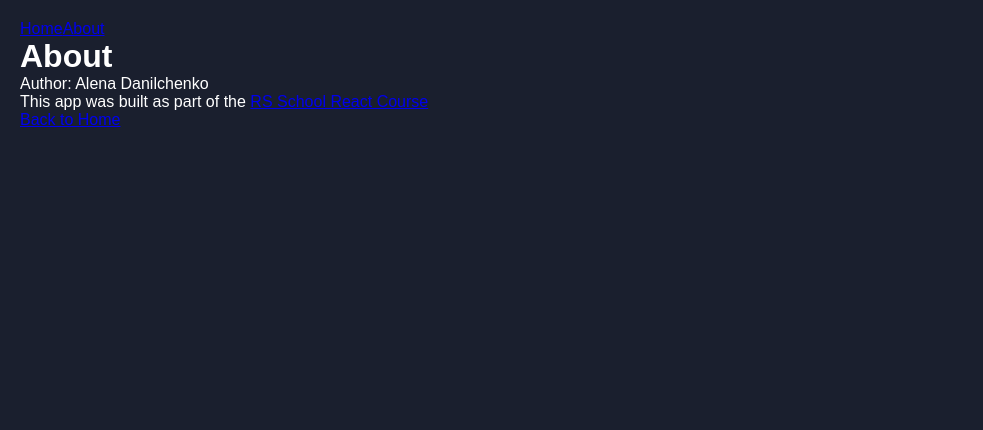
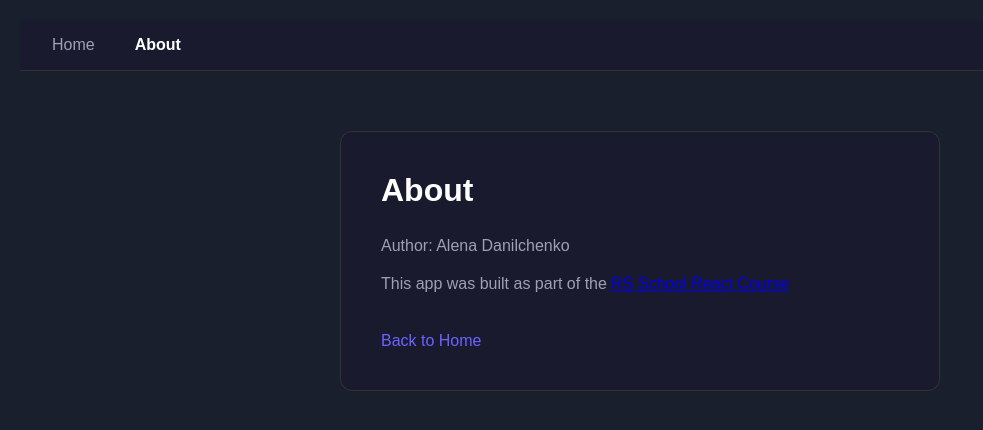
Before and after one commit to anelka777/rs-react-app, a React (Vite) app: page /about in a window 1280 px wide. Shown: the top 430 px of the page, without its empty margins (0-983 px from the left). Built offline with nearby package versions, Linux system fonts and the light colour scheme.

Commit message:
feat: add styles for Layout and About page

```diff
--- a/src/components/Layout/Layout.module.css
+++ b/src/components/Layout/Layout.module.css
@@ -0,0 +1,39 @@
+.layout {
+    min-height: 100vh;
+    display: flex;
+    flex-direction: column;
+}
+
+.header {
+    padding: 12px 24px;
+    background-color: #1a1a2e;
+    border-bottom: 1px solid #333;
+}
+
+.nav {
+    display: flex;
+    gap: 24px;
+}
+
+.nav__link {
+    color: #a0a0b0;
+    text-decoration: none;
+    font-size: 16px;
+    padding: 4px 8px;
+    border-radius: 4px;
+    transition: color 0.2s;
+}
+
+.nav__link:hover {
+    color: #ffffff;
+}
+
+.nav__link.active {
+    color: #ffffff;
+    font-weight: 600;
+}
+
+.main {
+    flex: 1;
+    padding: 0;
+}
--- a/src/components/Layout/Layout.tsx
+++ b/src/components/Layout/Layout.tsx
@@ -7,10 +7,24 @@ const Layout = (): React.ReactElement => {
     <div className={styles.layout}>
       <header className={styles.header}>
         <nav className={styles.nav}>
-          <NavLink to="/" className={styles.nav__link}>
+          <NavLink
+            to="/"
+            className={({ isActive }) =>
+              isActive
+                ? `${styles.nav__link} ${styles.active}`
+                : styles.nav__link
+            }
+          >
             Home
           </NavLink>
-          <NavLink to="/about" className={styles.nav__link}>
+          <NavLink
+            to="/about"
+            className={({ isActive }) =>
+              isActive
+                ? `${styles.nav__link} ${styles.active}`
+                : styles.nav__link
+            }
+          >
             About
           </NavLink>
         </nav>
--- /dev/null
+++ b/src/pages/AboutPage/AboutPage.module.css
@@ -0,0 +1,41 @@
+.about {
+    max-width: 600px;
+    margin: 60px auto;
+    padding: 40px;
+    background-color: #1a1a2e;
+    border-radius: 12px;
+    border: 1px solid #333;
+}
+
+.title {
+    font-size: 32px;
+    margin-bottom: 24px;
+    color: #ffffff;
+}
+
+.info {
+    color: #a0a0b0;
+    font-size: 16px;
+    margin-bottom: 12px;
+    line-height: 1.6;
+}
+
+.link {
+    color: #6c63ff;
+    text-decoration: none;
+}
+
+.link:hover {
+    text-decoration: underline;
+}
+
+.back {
+    display: inline-block;
+    margin-top: 24px;
+    color: #6c63ff;
+    text-decoration: none;
+}
+
+.back:hover {
+    text-decoration: underline;
+}
--- a/src/pages/AboutPage/AboutPage.tsx
+++ b/src/pages/AboutPage/AboutPage.tsx
@@ -1,12 +1,14 @@
 import type React from 'react';
 import { Link } from 'react-router-dom';
 
+import styles from './AboutPage.module.css';
+
 const AboutPage = (): React.ReactElement => {
   return (
-    <div>
-      <h1>About</h1>
-      <p>Author: Alena Danilchenko</p>
-      <p>
+    <div className={styles.about}>
+      <h1 className={styles.title}>About</h1>
+      <p className={styles.info}>Author: Alena Danilchenko</p>
+      <p className={styles.info}>
         This app was built as part of the{' '}
         <a
           href="https://rs.school/courses/reactjs"
@@ -16,7 +18,9 @@ const AboutPage = (): React.ReactElement => {
           RS School React Course
         </a>
       </p>
-      <Link to="/">Back to Home</Link>
+      <Link to="/" className={styles.back}>
+        Back to Home
+      </Link>
     </div>
   );
 };
```
